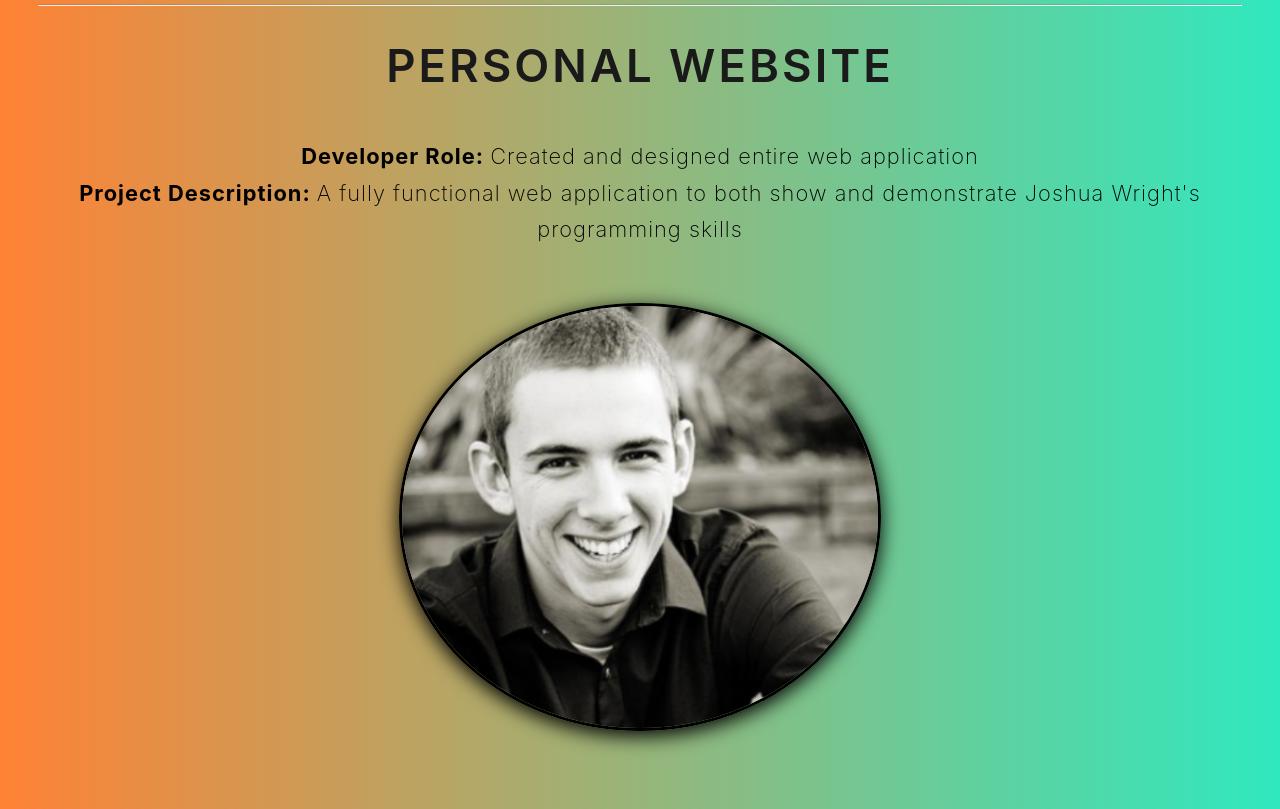
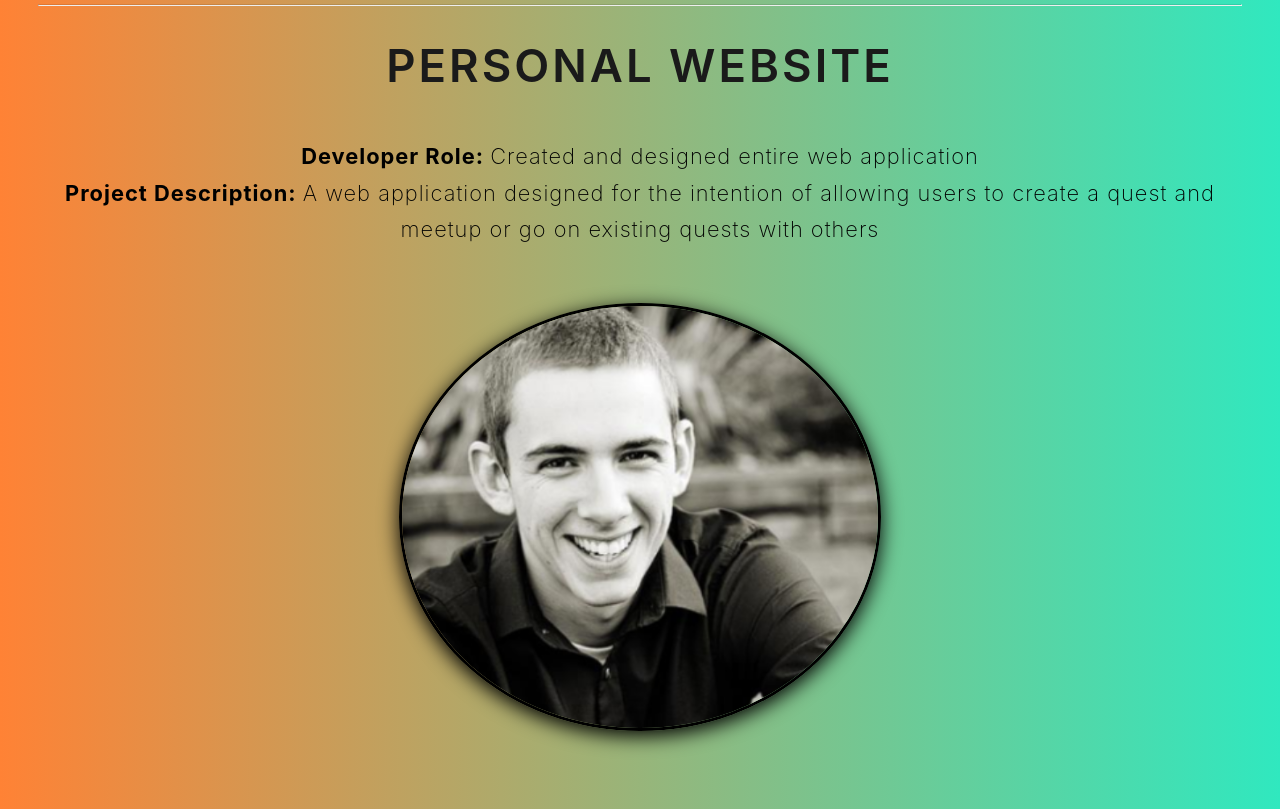
Before and after one commit to Jwright707/jdwportfolio, a React (Create React App) app: page /projects in a window 1280 px wide. Shown: the part 920-1729 px from the top of the page. Built offline with nearby package versions, Linux system fonts and the light colour scheme.

Commit message:
grammerfixs

```diff
--- a/src/components/projects.js
+++ b/src/components/projects.js
@@ -30,8 +30,9 @@ class Projects extends Component {
         <p>
           <b>Developer Role: </b>Created and designed entire web application
           <br />
-          <b>Project Description: </b>A fully functional web application to both
-          show and demonstrate Joshua Wright's programming skills
+          <b>Project Description: </b>A web application designed for the
+          intention of allowing users to create a quest and meetup or go on
+          existing quests with others
         </p>
         <a
           href="https://jdwportfolio.herokuapp.com/"
```
